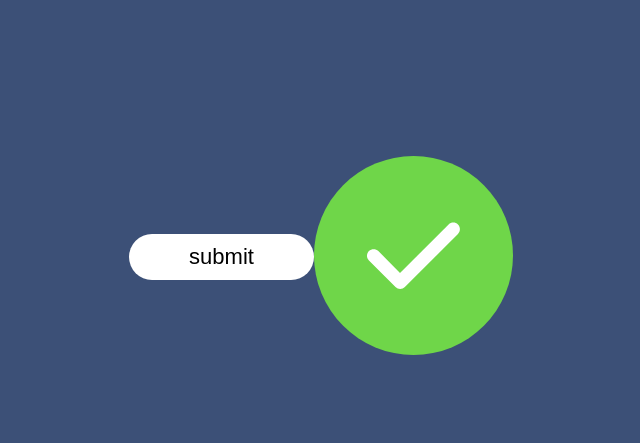
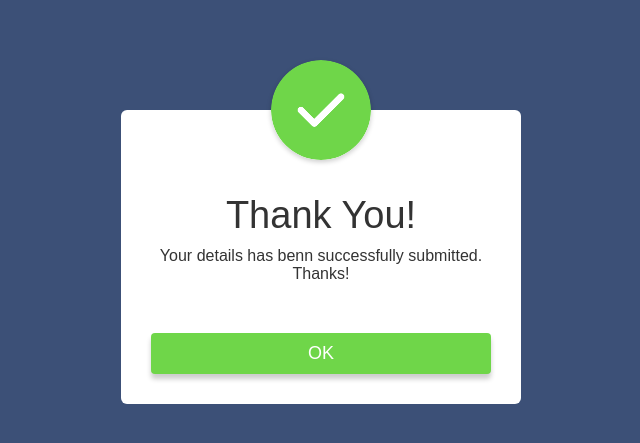
Before and after one commit to PxMach/Popup, a plain HTML site: page index.html in a window 1280 px wide. Shown: the part 143-586 px from the top of the page, without its empty margins (319-959 px from the left). Drawn offline with Linux system fonts and the light colour scheme.

Commit message:
Add popup styling and content details

```diff
--- a/index.html
+++ b/index.html
@@ -10,9 +10,11 @@
    <body>
       <div class="container">
          <button type="submit" class="btn">submit</button>
-         <div class="popp">
+         <div class="popup">
             <img src="404-tick.png" alt="validation">
-
+            <h2>Thank You!</h2>
+            <p>Your details has benn successfully submitted. Thanks!</p>
+            <button type="button">OK</button>
          </div>
       </div>
    </body>
--- a/style.css
+++ b/style.css
@@ -22,3 +22,39 @@
    font-weight: 500;
    border-radius: 30px;
 }
+.popup {
+   width: 400px;
+   background: #fff;
+   border-radius: 6px;
+   position: absolute;
+   top: 50%;
+   left: 50%;
+   transform: translate(-50%, -50%);
+   text-align: center;
+   padding: 0 30px 30px;
+   color: #333;
+}
+.popup img {
+   width: 100px;
+   margin-top: -50px;
+   border-radius: 50%;
+   box-shadow: 0 2px 5px rgba(0, 0, 0, 0.2);
+}
+.popup h2 {
+   font-size: 38px;
+   font-weight: 500;
+   margin: 30px 0 10px;
+}
+.popup button {
+   width: 100%;
+   margin-top: 50px;
+   padding: 10px 0;
+   background: #6fd649;
+   color: #fff;
+   border: 0;
+   outline: none;
+   font-size: 18px;
+   border-radius: 4px;
+   cursor: pointer;
+   box-shadow: 0 5px 5px rgba(0, 0, 0, 0.2);
+}
```
